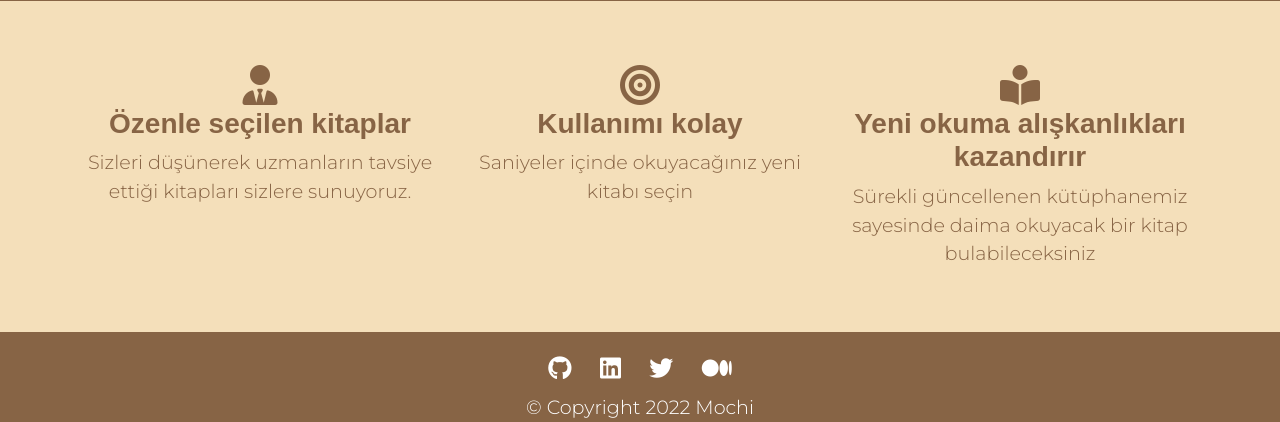
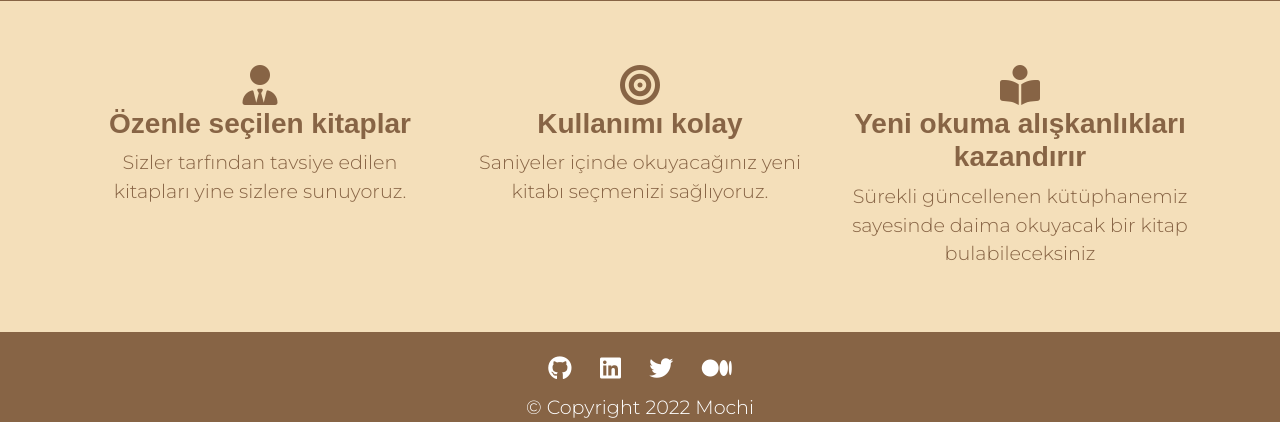
Before and after one commit to emirfmutlu/bana_kitap_oner, a Flask app: page / in a window 1280 px wide. Shown: the part 787-1209 px from the top of the page. Run offline with Flask 2, Linux system fonts and the light colour scheme; some libraries are stand-ins or nearby versions; some web fonts are replaced.

Commit message:
Add files via upload

```diff
--- a/main.py
+++ b/main.py
@@ -1,7 +1,6 @@
 from flask import Flask,render_template,url_for
 
 app= Flask(__name__)
-
 
 @app.route('/')
 def home():
@@ -10,5 +9,7 @@ def home():
 @app.route('/secim')
 def secim():
     return render_template('form.html')
+
+
 if __name__ == '__main__':
     app.run(debug=True)
--- /dev/null
+++ b/requirements.txt
@@ -0,0 +1 @@
+Flask~=2.0.2
--- a/templates/index.html
+++ b/templates/index.html
@@ -4,7 +4,7 @@
   <div class="container-fluid">
   <div class="row">
     <div class="col-lg-6">
-      <h1 class="title-heading">Ruh halinize göre kitaplar bulun. Kendinizi okuyun.</h1>
+      <h1 class="title-heading">Ruh halinize göre kitaplar bulun. Okuyarak kendinizi keşfedin.</h1>
       <a href="{{url_for('secim')}}" type="button" class="btn btn-light btn-lg basla buton"><strong>Bana kitap öner</strong></a>
     </div>
     <div class="col-lg-6">
@@ -21,12 +21,12 @@
     <div class="col-sm">
       <i class="fas fa-user-tie icon"></i>
       <h3><strong>Özenle seçilen kitaplar</strong></h3>
-      <p> Sizleri düşünerek uzmanların tavsiye ettiği kitapları sizlere sunuyoruz.</p>
+      <p> Sizler tarfından tavsiye edilen kitapları yine sizlere sunuyoruz.</p>
     </div>
     <div class="col-sm">
       <i class="fas fa-bullseye feature-logo icon"></i>
       <h3><strong>Kullanımı kolay</strong></h3>
-      <p>Saniyeler içinde okuyacağınız yeni kitabı seçin</p>
+      <p>Saniyeler içinde okuyacağınız yeni kitabı seçmenizi sağlıyoruz.</p>
     </div>
     <div class="col-sm">
       <i class="fas fa-book-reader icon"></i>
```
Also changed, not shown: static/styles.css (line endings or trailing spaces), templates/footer.html (line endings or trailing spaces), templates/form.html (line endings or trailing spaces), templates/header.html (line endings or trailing spaces).
